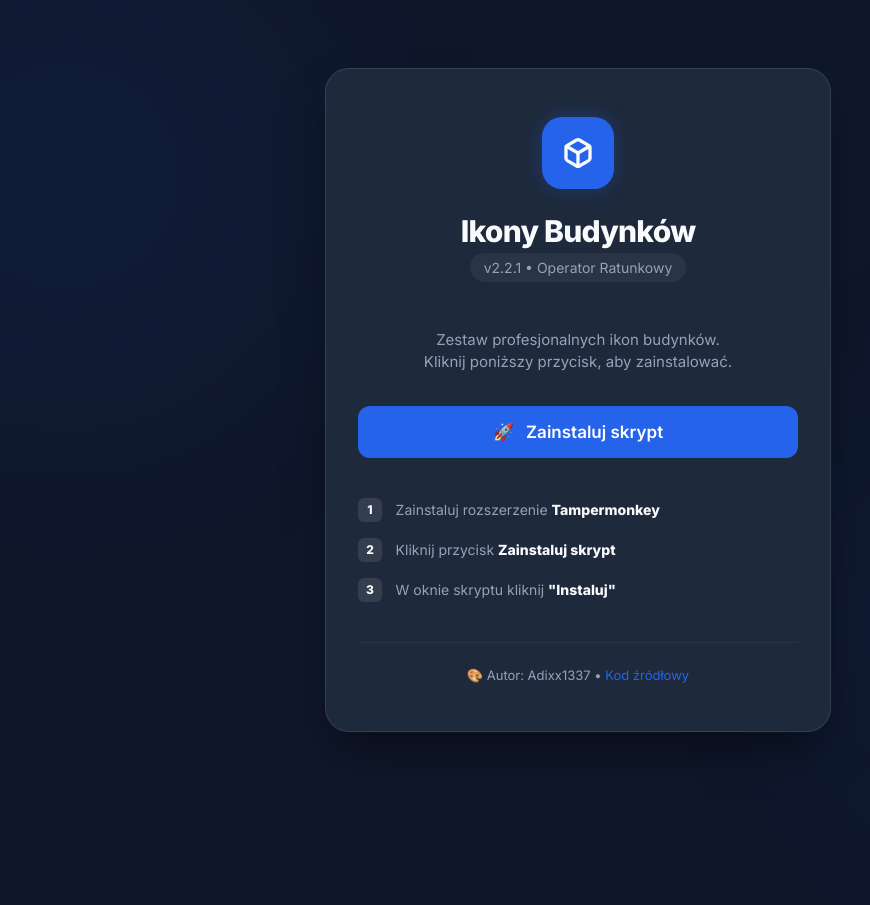
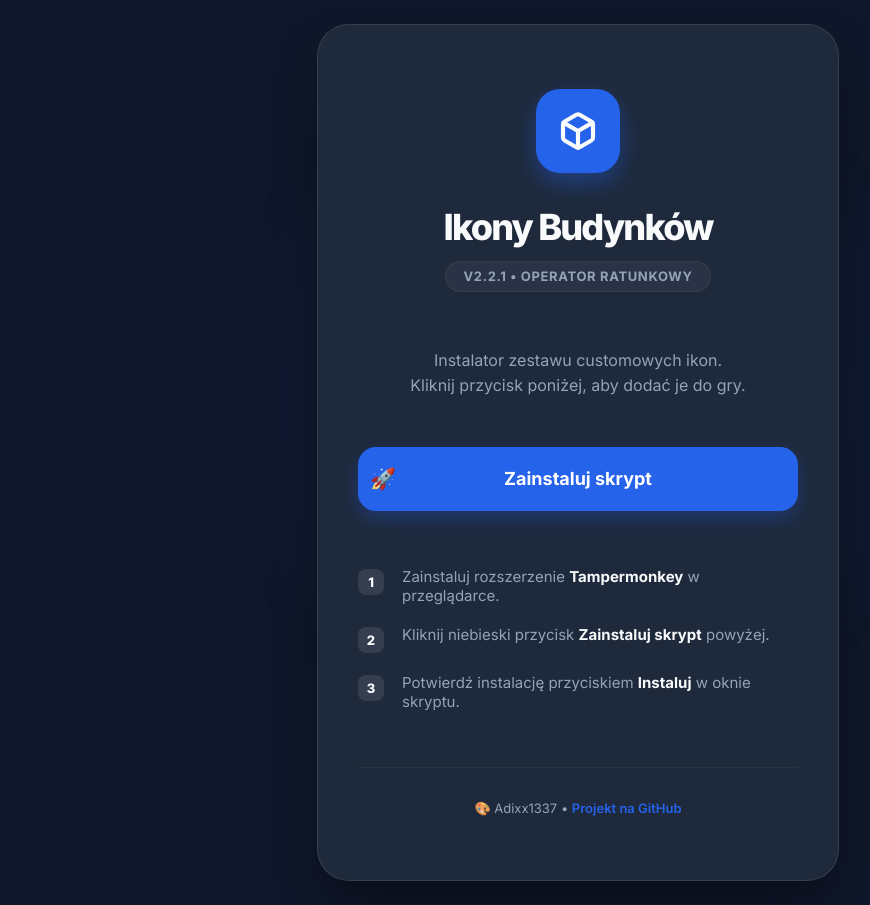
Before and after one commit to Adixx1337/ikonki, a plain HTML site: page index.html in a window 1280 px wide. Shown: the whole page, without its empty margins (62-932 px from the left). Before the commit the page ends 800 px from the top, so only its background shows below. Drawn offline with Linux system fonts and the light colour scheme.

Commit message:
Add files via upload

```diff
--- a/index.html
+++ b/index.html
@@ -5,7 +5,7 @@
     <meta charset="UTF-8">
     <meta name="viewport" content="width=device-width, initial-scale=1.0">
     <title>Instalacja - Ikony Budynków</title>
-    <link href="https://fonts.googleapis.com/css2?family=Inter:wght@400;600;800&display=swap" rel="stylesheet">
+    <link href="https://fonts.googleapis.com/css2?family=Inter:wght@400;600;700;800&display=swap" rel="stylesheet">
     <style>
         :root {
             --primary: #2563eb;
@@ -25,16 +25,17 @@
             align-items: center;
             justify-content: center;
             min-height: 100vh;
+            padding: 24px;
+            box-sizing: border-box;
         }
 
         .container {
-            text-align: center;
             background: var(--card-bg);
-            padding: 3rem 2rem;
-            border-radius: 24px;
+            padding: 4rem 2.5rem;
+            border-radius: 32px;
             box-shadow: 0 25px 50px -12px rgba(0, 0, 0, 0.5);
             max-width: 440px;
-            width: 90%;
+            width: 100%;
             border: 1px solid rgba(255, 255, 255, 0.1);
             display: flex;
             flex-direction: column;
@@ -42,62 +43,88 @@
         }
 
         .icon-box {
-            width: 72px;
-            height: 72px;
+            width: 84px;
+            height: 84px;
             background: var(--primary);
-            border-radius: 20px;
-            margin-bottom: 1.5rem;
+            border-radius: 24px;
+            margin-bottom: 2rem;
             display: flex;
             align-items: center;
             justify-content: center;
-            box-shadow: 0 0 20px rgba(37, 99, 235, 0.3);
+            box-shadow: 0 10px 25px rgba(37, 99, 235, 0.4);
         }
 
         h1 {
-            font-size: 1.875rem;
+            font-size: 2.25rem;
             font-weight: 800;
-            margin: 0 0 0.25rem;
-            letter-spacing: -0.025em;
+            margin: 0;
+            text-align: center;
+            letter-spacing: -0.05em;
         }
 
         .version {
             color: var(--text-muted);
-            font-size: 0.875rem;
-            margin-bottom: 2rem;
+            font-size: 0.8125rem;
+            margin-top: 0.75rem;
+            margin-bottom: 2.5rem;
             background: rgba(255, 255, 255, 0.05);
-            padding: 0.35rem 0.85rem;
+            padding: 0.4rem 1.1rem;
             border-radius: 99px;
-            font-weight: 500;
+            font-weight: 700;
+            text-transform: uppercase;
+            letter-spacing: 0.05em;
+            border: 1px solid rgba(255, 255, 255, 0.05);
         }
 
         .desc {
             color: var(--text-muted);
-            margin-bottom: 2rem;
-            line-height: 1.5;
-            font-size: 0.9375rem;
+            margin-bottom: 3rem;
+            line-height: 1.6;
+            font-size: 1rem;
+            text-align: center;
         }
 
+        /* PERFEKCYJNIE WYCENTROWANY PRZYCISK */
         .btn {
-            display: flex;
-            align-items: center;
-            justify-content: center;
-            gap: 0.75rem;
             background-color: var(--primary);
             color: white;
             text-decoration: none;
-            padding: 1rem 1.5rem;
-            border-radius: 12px;
-            font-weight: 600;
-            font-size: 1.0625rem;
-            transition: all 0.2s;
+            height: 64px;
+            border-radius: 18px;
+            font-weight: 700;
+            font-size: 1.125rem;
+            transition: all 0.2s cubic-bezier(0.4, 0, 0.2, 1);
             width: 100%;
-            box-sizing: border-box;
+            display: flex;
+            align-items: center;
             border: none;
+            box-shadow: 0 8px 20px rgba(37, 99, 235, 0.3);
+            cursor: pointer;
+            padding: 0;
+        }
+
+        /* 3 RÓWNE KOLUMNY: BUFOR | TEKST | BUFOR */
+        .btn-content {
+            display: grid;
+            grid-template-columns: 50px 1fr 50px;
+            width: 100%;
+            align-items: center;
+        }
+
+        .btn-emoji {
+            font-size: 1.3rem;
+            justify-self: center;
+        }
+
+        .btn-text {
+            text-align: center;
+            justify-self: center;
         }
 
         .btn:hover {
             background-color: var(--primary-hover);
             transform: translateY(-2px);
+            box-shadow: 0 12px 30px rgba(37, 99, 235, 0.4);
         }
 
         .btn:active {
@@ -105,45 +132,48 @@
         }
 
         .steps {
-            margin-top: 2.5rem;
+            margin-top: 3.5rem;
             width: 100%;
             display: flex;
             flex-direction: column;
-            gap: 1rem;
+            gap: 1.25rem;
         }
 
         .step {
             display: flex;
-            align-items: center;
-            gap: 0.85rem;
+            align-items: flex-start;
+            gap: 1.125rem;
             text-align: left;
-            font-size: 0.875rem;
+            font-size: 0.9375rem;
             color: var(--text-muted);
         }
 
         .step-num {
             background: rgba(255, 255, 255, 0.1);
             color: var(--text);
-            width: 24px;
-            height: 24px;
-            border-radius: 6px;
+            width: 26px;
+            height: 26px;
+            border-radius: 8px;
             display: flex;
             align-items: center;
             justify-content: center;
-            font-size: 0.75rem;
-            font-weight: 800;
+            font-size: 0.8125rem;
+            font-weight: 900;
             flex-shrink: 0;
+            margin-top: 2px;
         }
 
         .step b {
             color: var(--text);
+            font-weight: 700;
         }
 
         .footer {
-            margin-top: 2.5rem;
-            padding-top: 1.5rem;
+            margin-top: 3.5rem;
+            padding-top: 2rem;
             border-top: 1px solid rgba(255, 255, 255, 0.05);
             width: 100%;
+            text-align: center;
             font-size: 0.8125rem;
             color: var(--text-muted);
         }
@@ -151,34 +181,34 @@
         a.link {
             color: var(--primary);
             text-decoration: none;
-            font-weight: 500;
+            font-weight: 600;
         }
 
         a.link:hover {
             text-decoration: underline;
         }
 
-        /* Bg glow */
-        .glow {
+        /* Glow effect */
+        .bg-glow {
             position: fixed;
-            width: 40vw;
-            height: 40vw;
-            background: var(--primary);
-            filter: blur(120px);
-            opacity: 0.07;
+            top: 50%;
+            left: 50%;
+            transform: translate(-50%, -50%);
+            width: 60vw;
+            height: 60vw;
+            background: radial-gradient(circle, rgba(37, 99, 235, 0.1) 0%, rgba(15, 23, 42, 0) 70%);
             z-index: -1;
-            border-radius: 50%;
+            pointer-events: none;
         }
     </style>
 </head>
 
 <body>
-    <div class="glow" style="top: -10%; left: -10%;"></div>
-    <div class="glow" style="bottom: -10%; right: -10%;"></div>
+    <div class="bg-glow"></div>
 
     <div class="container">
         <div class="icon-box">
-            <svg width="32" height="32" viewBox="0 0 24 24" fill="none" stroke="currentColor" stroke-width="2.5"
+            <svg width="40" height="40" viewBox="0 0 24 24" fill="none" stroke="currentColor" stroke-width="2.5"
                 stroke-linecap="round" stroke-linejoin="round">
                 <path
                     d="M21 16V8a2 2 0 0 0-1-1.73l-7-4a2 2 0 0 0-2 0l-7 4A2 2 0 0 0 3 8v8a2 2 0 0 0 1 1.73l7 4a2 2 0 0 0 2 0l7-4A2 2 0 0 0 21 16z">
@@ -191,30 +221,33 @@
         <h1>Ikony Budynków</h1>
         <div class="version">v2.2.1 • Operator Ratunkowy</div>
 
-        <p class="desc">Zestaw profesjonalnych ikon budynków. <br>Kliknij poniższy przycisk, aby zainstalować.</p>
+        <p class="desc">Instalator zestawu customowych ikon.<br>Kliknij przycisk poniżej, aby dodać je do gry.</p>
 
         <a href="https://raw.githubusercontent.com/Adixx1337/ikonki/main/src/ikony-budynkow.user.js" class="btn">
-            <span>🚀</span>
-            <span>Zainstaluj skrypt</span>
+            <div class="btn-content">
+                <span class="btn-emoji">🚀</span>
+                <span class="btn-text">Zainstaluj skrypt</span>
+                <span class="btn-spacer"></span>
+            </div>
         </a>
 
         <div class="steps">
             <div class="step">
                 <div class="step-num">1</div>
-                <div>Zainstaluj rozszerzenie <b>Tampermonkey</b></div>
+                <div>Zainstaluj rozszerzenie <b>Tampermonkey</b> w przeglądarce.</div>
             </div>
             <div class="step">
                 <div class="step-num">2</div>
-                <div>Kliknij przycisk <b>Zainstaluj skrypt</b></div>
+                <div>Kliknij niebieski przycisk <b>Zainstaluj skrypt</b> powyżej.</div>
             </div>
             <div class="step">
                 <div class="step-num">3</div>
-                <div>W oknie skryptu kliknij <b>"Instaluj"</b></div>
+                <div>Potwierdź instalację przyciskiem <b>Instaluj</b> w oknie skryptu.</div>
             </div>
         </div>
 
         <div class="footer">
-            🎨 Autor: Adixx1337 • <a href="https://github.com/Adixx1337/ikonki" class="link">Kod źródłowy</a>
+            🎨 Adixx1337 • <a href="https://github.com/Adixx1337/ikonki" class="link">Projekt na GitHub</a>
         </div>
     </div>
 </body>
```
